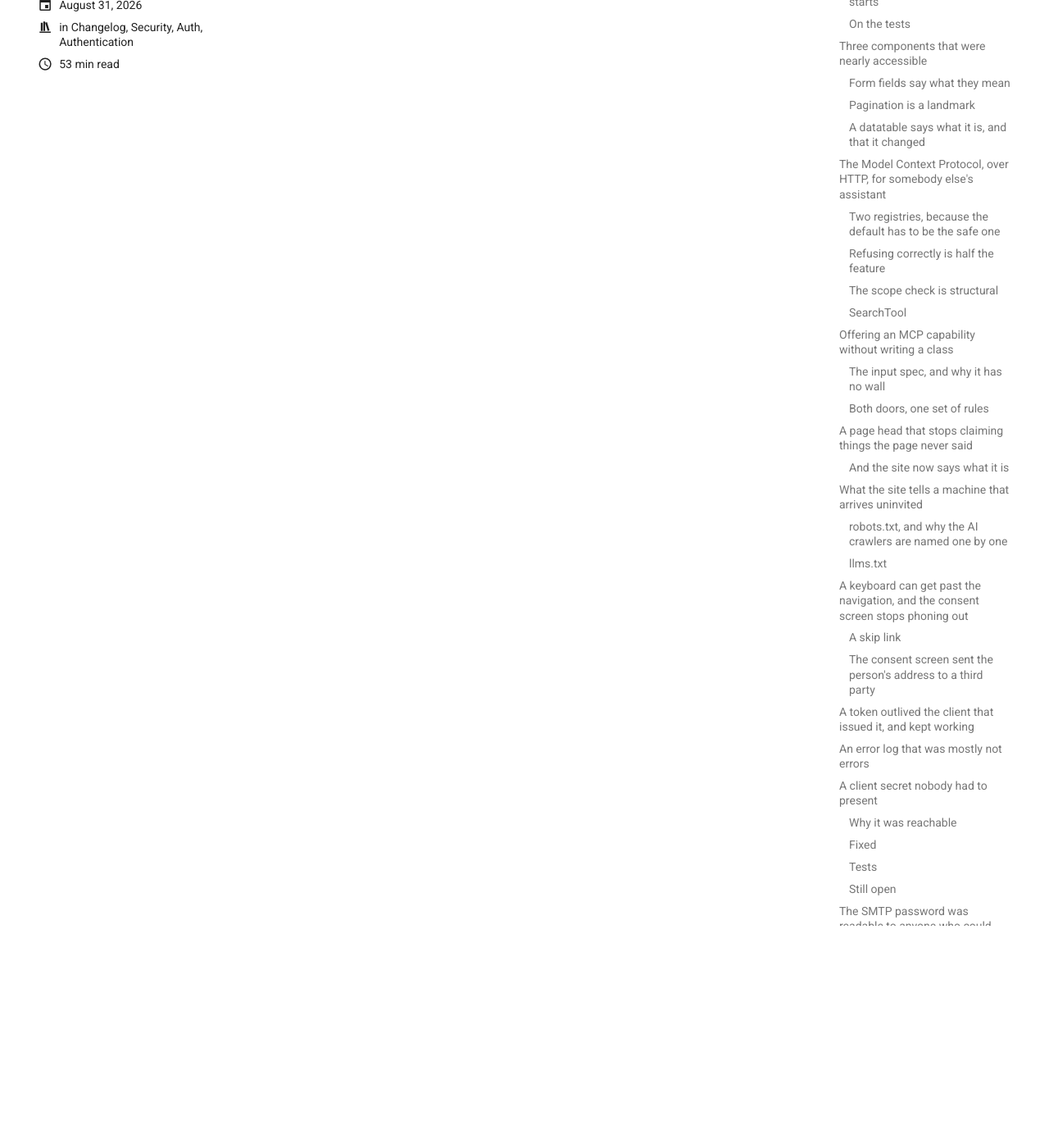
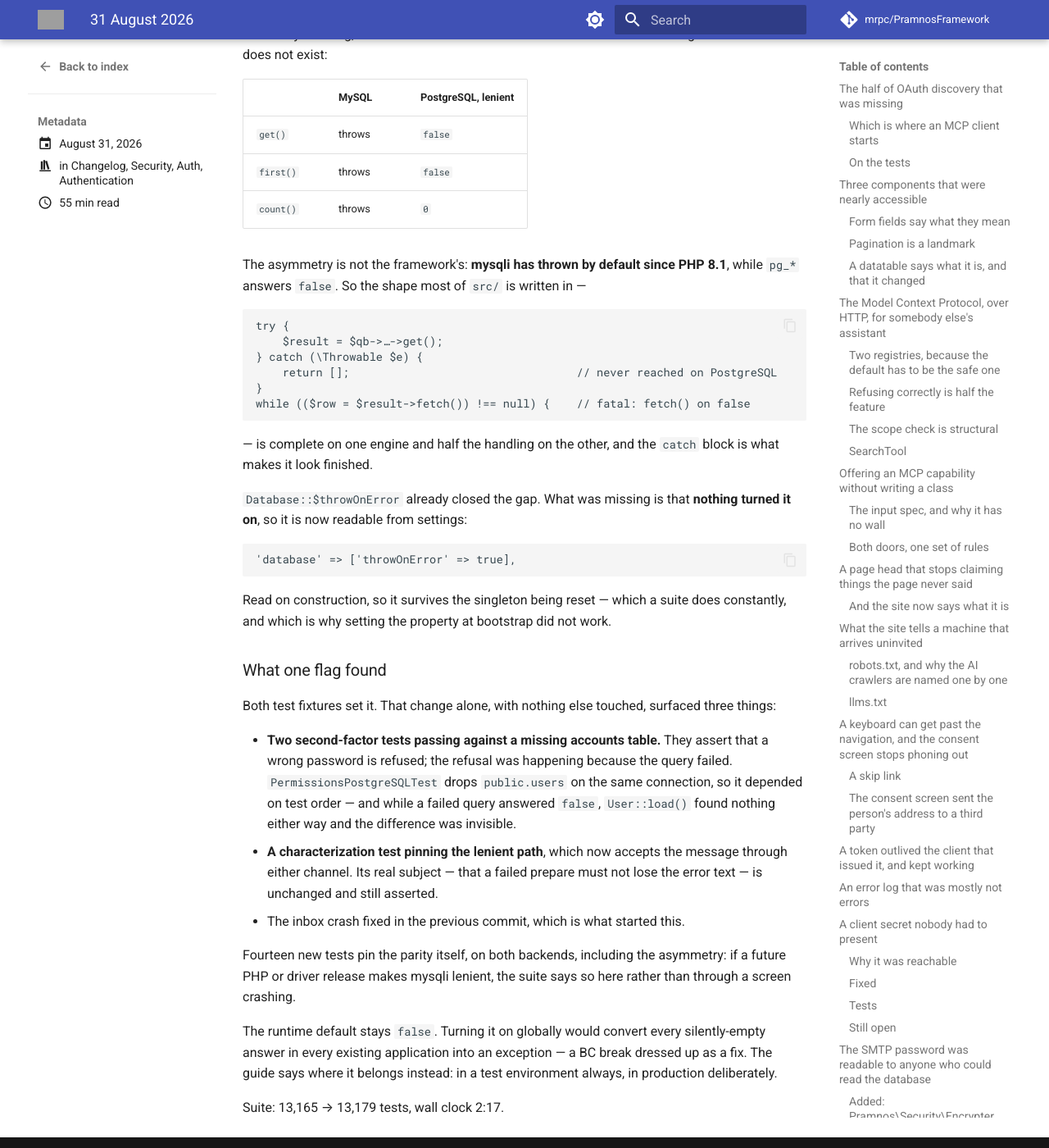
Before and after one commit to mrpc/PramnosFramework, an MkDocs documentation site: the page built from docs/version-history/posts/2026-08-31.md, in a window 1280 px wide and 1400 px high, scrolled down 42070 px. Shown: the whole window at 82% size. Built offline with MkDocs 1.6.1 and Material for MkDocs 9.7.7, drawn with Linux system fonts in a browser that asks for light colours; comment, search, counter and statistics services are not loaded; some of the changed text lies outside the part shown; grey boxes are pictures that could not be loaded.

Commit message:
test(database): make the suite fail where an installation would merely be wrong
Measured, not guessed, on the same builder call against a missing table: MySQL
throws for get(), first() and count(); PostgreSQL answers false, false and 0. The
asymmetry is not this framework's — mysqli has thrown by default since PHP 8.1
while pg_* returns false — but the consequence is: the shape most of src/ is
written in, a try/catch around ->get() followed by ->fetch(), is complete on one
engine and half the handling on the other, and the catch block is what makes it
look finished.

Database::$throwOnError already closed the gap. What was missing is that nothing
turned it on, so it is now readable from settings — on construction, so it
survives the singleton being reset, which a suite does constantly and which is why
setting the property at bootstrap did not work.

Both test fixtures set it, and that change alone surfaced three things:

- Two second-factor tests passing against a missing accounts table. They assert a
  wrong password is refused; the refusal was happening because the query failed.
  PermissionsPostgreSQLTest drops public.users on the same connection, so it
  depended on test order — invisible while a failed query answered false, because
  User::load() found nothing either way.
- A characterization test pinning the lenient path, now accepting the message
  through either channel. Its real subject — a failed prepare must not lose the
  error text — is unchanged and still asserted.
- The inbox crash fixed in the previous commit, which is what started this.

Fourteen new tests pin the parity on both backends, including the asymmetry
itself: if a future PHP or driver release makes mysqli lenient, the suite says so
here rather than through a screen crashing.

The runtime default stays false. Turning it on globally would convert every
silently-empty answer in every existing application into an exception — a BC break
dressed up as a fix. The guide says where it belongs instead: in a test
environment always, in production deliberately.

Suite 13,165 → 13,179 tests, wall clock 2:17.

Guide and changelog updated.

````diff
--- a/docs/version-history/posts/2026-08-31.md
+++ b/docs/version-history/posts/2026-08-31.md
@@ -1729,3 +1729,62 @@
 table is not something to do inside a coverage pass.
 
 Suite: 13,133 → 13,165 tests, wall clock 2:14 — unchanged.
+
+## The test suite now fails where an installation would merely be wrong
+
+Yesterday's finding, chased to its cause. Measured on the same builder call against a table that
+does not exist:
+
+| | MySQL | PostgreSQL, lenient |
+| --- | --- | --- |
+| `get()` | throws | `false` |
+| `first()` | throws | `false` |
+| `count()` | throws | `0` |
+
+The asymmetry is not the framework's: **mysqli has thrown by default since PHP 8.1**, while
+`pg_*` answers `false`. So the shape most of `src/` is written in —
+
+```php
+try {
+    $result = $qb->…->get();
+} catch (\Throwable $e) {
+    return [];                                  // never reached on PostgreSQL
+}
+while (($row = $result->fetch()) !== null) {    // fatal: fetch() on false
+```
+
+— is complete on one engine and half the handling on the other, and the `catch` block is what
+makes it look finished.
+
+`Database::$throwOnError` already closed the gap. What was missing is that **nothing turned it
+on**, so it is now readable from settings:
+
+```php
+'database' => ['throwOnError' => true],
+```
+
+Read on construction, so it survives the singleton being reset — which a suite does constantly,
+and which is why setting the property at bootstrap did not work.
+
+### What one flag found
+
+Both test fixtures set it. That change alone, with nothing else touched, surfaced three things:
+
+- **Two second-factor tests passing against a missing accounts table.** They assert that a wrong
+  password is refused; the refusal was happening because the query failed. `PermissionsPostgreSQLTest`
+  drops `public.users` on the same connection, so it depended on test order — and while a failed
+  query answered `false`, `User::load()` found nothing either way and the difference was invisible.
+- **A characterization test pinning the lenient path**, which now accepts the message through
+  either channel. Its real subject — that a failed prepare must not lose the error text — is
+  unchanged and still asserted.
+- The inbox crash fixed in the previous commit, which is what started this.
+
+Fourteen new tests pin the parity itself, on both backends, including the asymmetry: if a future
+PHP or driver release makes mysqli lenient, the suite says so here rather than through a screen
+crashing.
+
+The runtime default stays `false`. Turning it on globally would convert every silently-empty
+answer in every existing application into an exception — a BC break dressed up as a fix. The
+guide says where it belongs instead: in a test environment always, in production deliberately.
+
+Suite: 13,165 → 13,179 tests, wall clock 2:17.
````
Also changed, not shown: docs/Pramnos_Database_API_Guide.md (+36 -0 lines), 7 other files.
